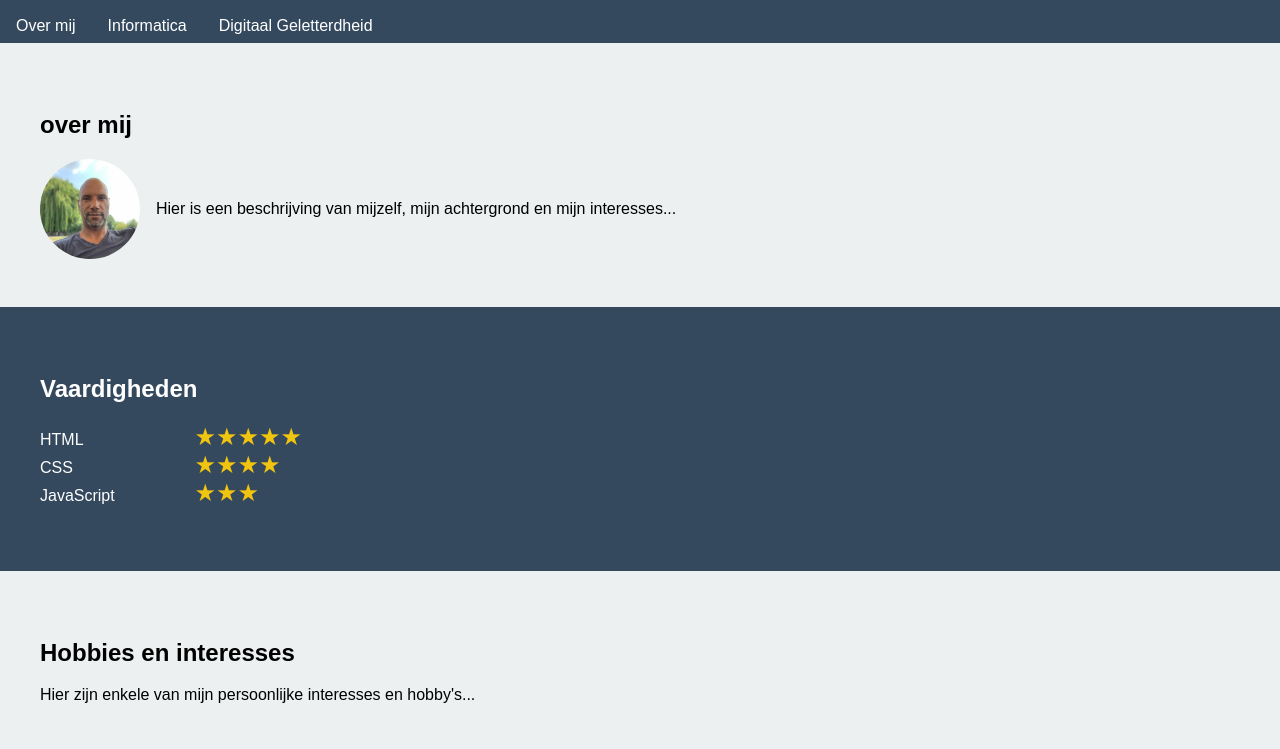
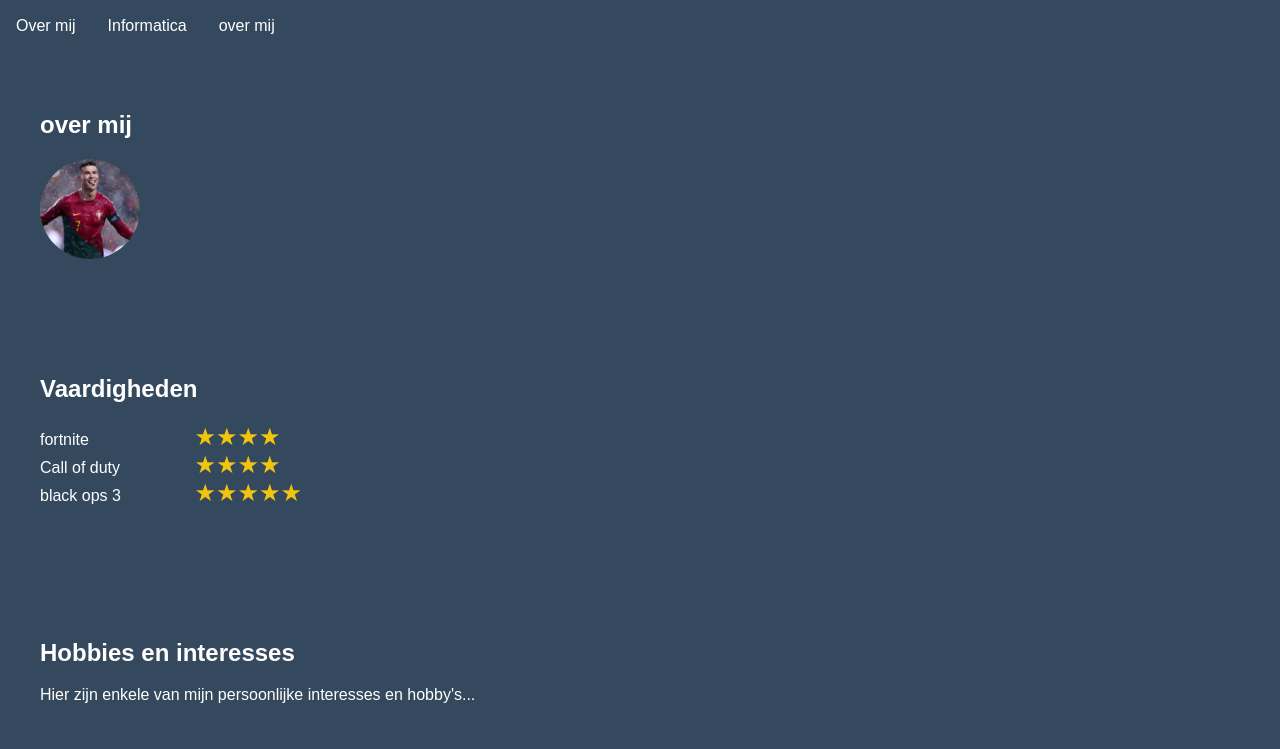
Before and after one commit to zemol123/nig, a plain HTML site: page index.html in a window 1280 px wide. Shown: the part 51-800 px from the top of the page. Drawn offline with Linux system fonts and the light colour scheme.

Commit message:
Update index.html
faf

```diff
--- a/index.html
+++ b/index.html
@@ -22,13 +22,13 @@
               </ul>
             </li>
             <li>
-              <a href="#" class="menu-toggle">Digitaal Geletterdheid</a>
+              <a href="#" class="menu-toggle">over mij</a>
               <ul class="submenu">
-                  <li><a href="ICTbasis.html">ICT-Basisvaardigheden</a></li>
-                  <li><a href="mediawijsheid.html">Mediawijsheid</a></li>
-                  <li><a href="DigitaleInformatieVaardigheden.html">Digitale informatievaardigheden</a></li>
-                  <li><a href="Computational.html">Computational thinking</a></li>
-                  <li><a href="p5/index.html">P5 game module</a></li>
+                  <li><a href="ICTbasis.html">achievements</a></li>
+                  <li><a href="mediawijsheid.html">interesses</a></li>
+                  <li><a href="DigitaleInformatieVaardigheden.html">leven</a></li>
+
+
               </ul>
             </li>
           </ul>
@@ -39,12 +39,12 @@
 
       <main>
         <!-- Persoonlijke introductie -->
-        <section class="section-light">
+        <section class="section-dark">
             <div class="container">
                 <h2>over mij </h2>
                 <div class="intro-content">
-                    <img src="img/me.jpg" alt="Your Name" class="profile-picture">
-                    <p>Hier is een beschrijving van mijzelf, mijn achtergrond en mijn interesses...</p>
+                    <img src="ronaldo.jpg" alt="Your Name" class="profile-picture">
+                    <p></p>
                 </div>
             </div>
         </section>
@@ -55,23 +55,23 @@
         <h2>Vaardigheden</h2>
         <ul class="skills-list">
             <li>
-                <span class="skill-name">HTML</span>
-                <span class="rating" data-rating="5"></span>
-            </li>
-            <li>
-                <span class="skill-name">CSS</span>
+                <span class="skill-name">fortnite</span>
                 <span class="rating" data-rating="4"></span>
             </li>
             <li>
-                <span class="skill-name">JavaScript</span>
-                <span class="rating" data-rating="3"></span>
+                <span class="skill-name">Call of duty</span>
+                <span class="rating" data-rating="4"></span>
+            </li>
+            <li>
+                <span class="skill-name">black ops 3</span>
+                <span class="rating" data-rating="5"></span>
             </li>
         </ul>
     </div>
 </section>
 
         <!-- Hobbies en interesses -->
-        <section class="section-light">
+        <section class="section-dark">
             <div class="container">
                 <h2>Hobbies en interesses</h2>
                 <p>Hier zijn enkele van mijn persoonlijke interesses en hobby's...</p>
```
